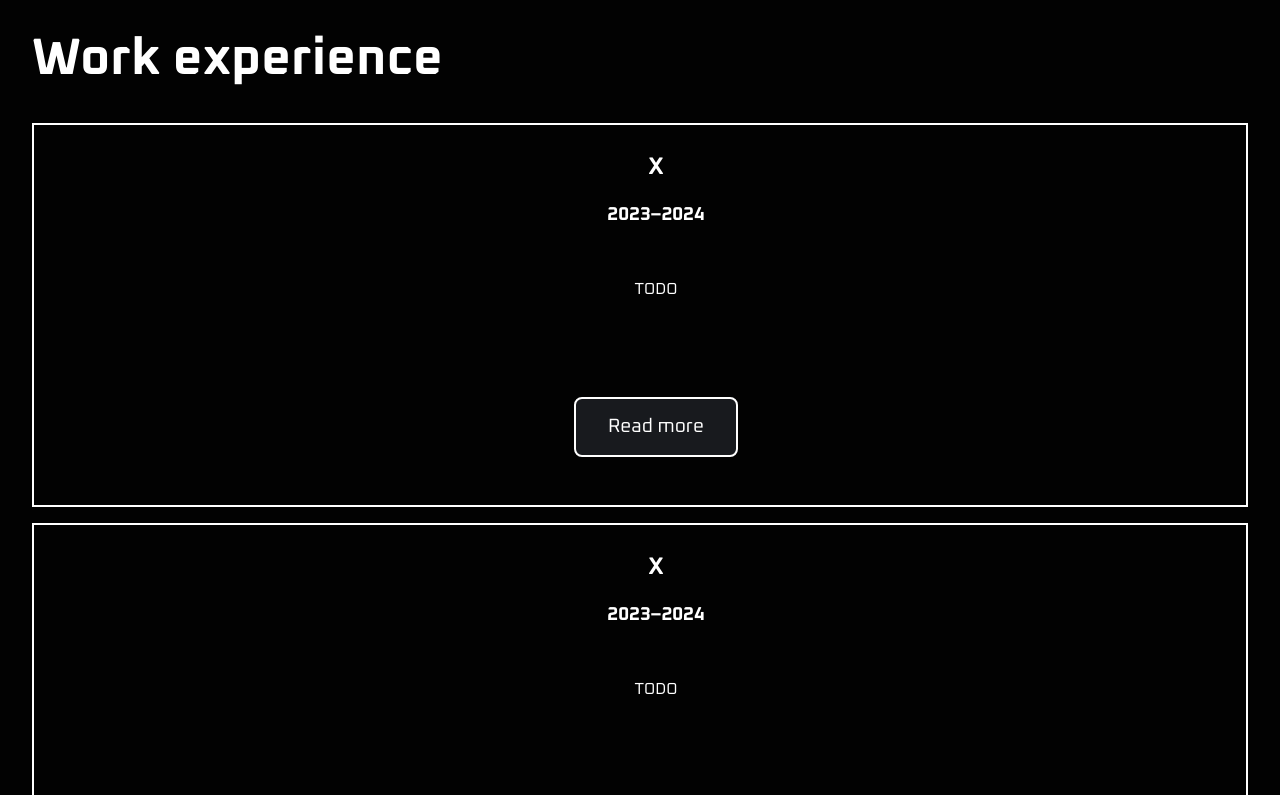
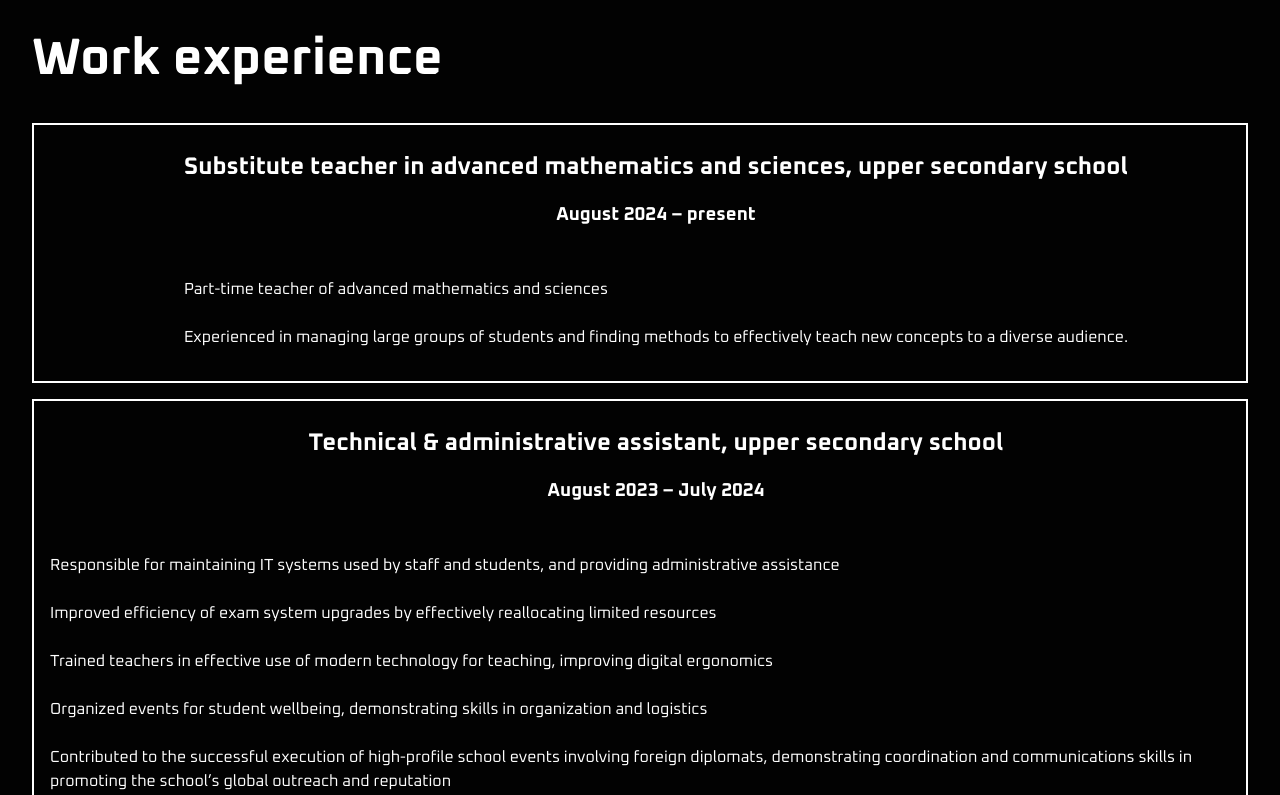
Before and after one commit to silentwinter0/portfolio, a React (Vite) app: page / in a window 1280 px wide. Shown: the part 2404-3199 px from the top of the page. Built offline with nearby package versions, Linux system fonts and the light colour scheme.

Commit message:
Added work experience text

```diff
--- a/src/pages/FrontPage.jsx
+++ b/src/pages/FrontPage.jsx
@@ -4,6 +4,7 @@ import Header from '../components/Header.jsx'
 import About from '../components/About.jsx'
 import Projects from '../components/Projects.jsx'
 import OtherWork from '../components/OtherWork.jsx'
+import Article from '../components/Article.jsx'
 import ArticleWithModal from '../components/ArticleWithModal.jsx'
 
 function FrontPage() {
@@ -42,23 +43,40 @@ function FrontPage() {
         <h1>Other work</h1>
         <OtherWork />
         <h1>Work experience</h1>
-            <ArticleWithModal
+            <Article
               imageSrc=""
-              title="X"
-              subtitle="2023–2024"
-              content="TODO"
+              title="Substitute teacher in advanced mathematics and sciences, upper secondary school"
+              subtitle="August 2024 – present"
+              content={
+                <>
+                  Part-time teacher of advanced mathematics and sciences
+                  <br/><br/>
+                  Experienced in managing large groups of students and
+                  finding methods to effectively teach new concepts to a
+                  diverse audience.
+                </>
+              }
               link="./"
-              modalTitle="XYZ"
-              modalText="ABC"
               />
-            <ArticleWithModal
+            <Article
               imageSrc=""
-              title="X"
-              subtitle="2023–2024"
-              content="TODO"
+              title="Technical & administrative assistant, upper secondary school"
+              subtitle="August 2023 – July 2024"
+              content={
+                <>
+                Responsible for maintaining IT systems used by staff and students, and providing administrative assistance
+                <br/><br/>
+                Improved efficiency of exam system upgrades by effectively
+                reallocating limited resources
+                <br/><br/>
+                Trained teachers in effective use of modern technology for teaching, improving digital ergonomics
+                <br/><br/>
+                Organized events for student wellbeing, demonstrating skills in organization and logistics
+                <br/><br/>
+                Contributed to the successful execution of high-profile school events involving foreign diplomats, demonstrating coordination and communications skills in promoting the school’s global outreach and reputation
+                </>
+              }
               link="./"
-              modalTitle="XYZ"
-              modalText="ABC"
               />
       </div>
       <div id='about' />
```
